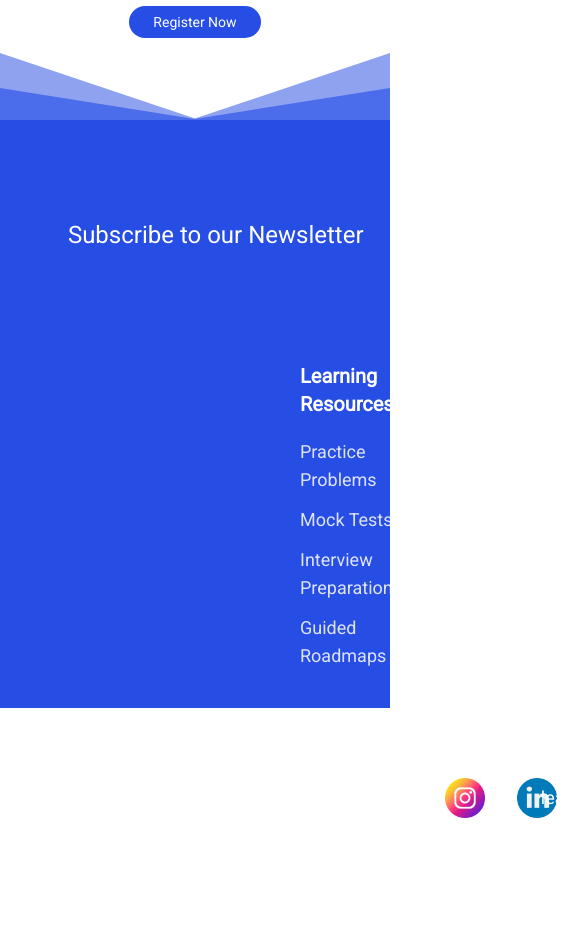
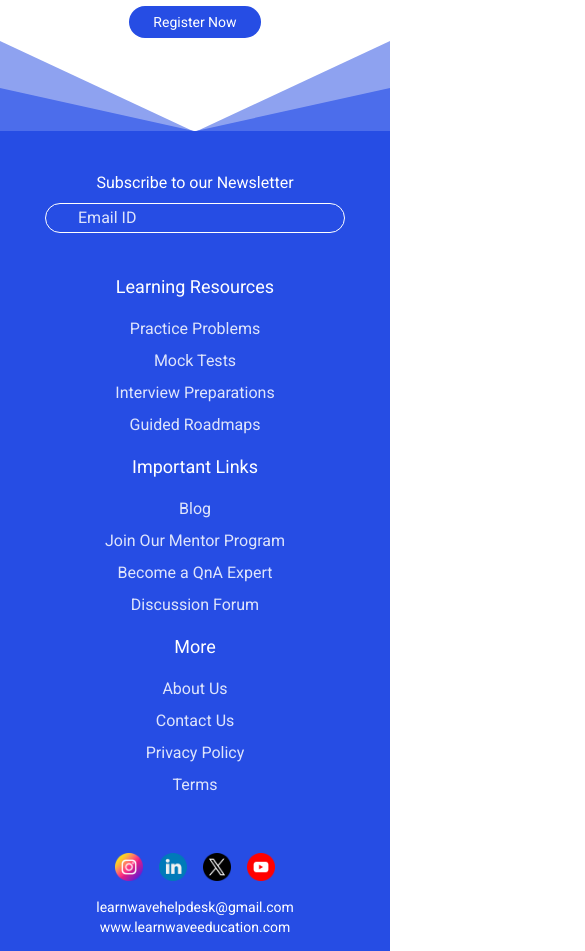
Before and after one commit to aayushi-2003/LearnWave, a React (Create React App) app: page / in a window 390 px wide. Shown: the part 1960-2911 px from the top of the page, 585 px wide, since content can reach past the window. Before the commit the page ends 2778 px from the top, so only its background shows below. Built offline with nearby package versions, Linux system fonts and the light colour scheme.

Commit message:
footer responsive

```diff
--- a/src/Footer.js
+++ b/src/Footer.js
@@ -4,53 +4,53 @@ import twitter from './assets/twitter.png'
 import linkedin from './assets/linkedin.png'
 const Footer = () => {
   return (
-    <div className="relative">
-        <div className="bg-[#4C6DEB] h-[620px] w-full z-[-10] clip-footer-one">
+    <div className="relative ">
+        <div className="bg-[#4C6DEB] h-[863px] md:h-[482px] lg:h-[620px] w-full z-[-10] clip-footer-one">
         </div>
-        <div className="bg-[#4C6DEB] h-[620px]  w-full z-[-10] absolute bottom-0 clip-footer-two"></div>
-        <div className="bg-[#8EA2F0] h-[655px]  w-full z-[-20] absolute bottom-0 clip-footer-three"></div>
-        <div className="bg-[#8EA2F0] h-[655px]  w-full z-[-20] absolute bottom-0 clip-footer-four"></div>
-        <div className="bg-secondary-blue h-[588px]  w-full z-[20] absolute bottom-0 ">
-            <div className="w-full py-[80px] px-[300px] lex items-center justify-center flex-col space-y-16">
-                <div className="flex items-center justify-center space-x-10">
-                    <h3 className="text-2xl text-white text-nowrap">Subscribe to our Newsletter</h3>
-                    <div className="h-[70px] w-[600px] border-2 border-white rounded-full px-10 py-2 flex items-center">
-                        <span className="text-white text-opacity-85 text-lg">Email ID</span>
+        <div className="bg-[#4C6DEB] h-[863px] md:h-[482px] lg:h-[620px]  w-full z-[-10] absolute bottom-0 clip-footer-two"></div>
+        <div className="bg-[#8EA2F0] h-[910px] md:h-[510px] lg:h-[655px]  w-full z-[-20] absolute bottom-0 clip-footer-three"></div>
+        <div className="bg-[#8EA2F0] h-[910px] md:h-[510px] lg:h-[655px]  w-full z-[-20] absolute bottom-0 clip-footer-four"></div>
+        <div className="bg-secondary-blue h-[820px] md:h-[460px] lg:h-[588px]  w-full z-[20] absolute bottom-0 ">
+            <div className="w-full py-[40px] md:py-[60px] lg:py-[80px] px-[50px] md:px-[100px] lg:px-[180px] xl:px-[300px] lex items-center justify-center flex-col space-y-10 lg:space-y-16">
+                <div className="flex items-center justify-center flex-col md:flex-row space-y-2 md:space-y-0 space-x-0 md:space-x-6 lg:space-x-10">
+                    <h3 className="text-base lg:text-xl xl:text-2xl text-white text-nowrap">Subscribe to our Newsletter</h3>
+                    <div className="h-[30px] md:h-[35px] lg:h-[50px] xl:h-[70px] w-[300px] md:w-[600px] border-[1px] md:border-2 border-white rounded-full px-8 xl:px-10 py-2 flex items-center">
+                        <span className="text-white text-opacity-85 text-base lg:text-lg">Email ID</span>
                     </div>
                 </div>
-                    <div className="flex items-center justify-between">
-                        <ul className="text-white space-y-3">
-                            <li className="text-xl pb-2 font-semibold">Learning Resources</li>
-                            <li className="text-white text-opacity-85 text-lg">Practice Problems</li>
-                            <li className="text-white text-opacity-85 text-lg">Mock Tests</li>
-                            <li className="text-white text-opacity-85 text-lg">Interview Preparations</li>
-                            <li className="text-white text-opacity-85 text-lg">Guided Roadmaps</li>
+                    <div className="flex items-center justify-center md:justify-between md:flex-row flex-col space-y-4 md:space-y-0 ">
+                        <ul className="text-white space-y-2 md:space-y-3 text-center">
+                            <li className="text-lg lg:text-xl pb-2 lg:font-semibold">Learning Resources</li>
+                            <li className="text-white text-opacity-85 text-base lg:text-lg">Practice Problems</li>
+                            <li className="text-white text-opacity-85 text-base lg:text-lg">Mock Tests</li>
+                            <li className="text-white text-opacity-85 text-base lg:text-lg">Interview Preparations</li>
+                            <li className="text-white text-opacity-85 text-base lg:text-lg">Guided Roadmaps</li>
                         </ul>
-                        <ul className="text-white space-y-3">
-                            <li className="text-xl pb-2 font-semibold">Important Links</li>
-                            <li className="text-white text-opacity-85 text-lg">Blog</li>
-                            <li className="text-white text-opacity-85 text-lg">Join Our Mentor Program</li>
-                            <li className="text-white text-opacity-85 text-lg">Become a QnA Expert</li>
-                            <li className="text-white text-opacity-85 text-lg">Discussion Forum</li>
+                        <ul className="text-white space-y-2 md:space-y-3 text-center">
+                            <li className="text-lg lg:text-xl pb-2 lg:font-semibold">Important Links</li>
+                            <li className="text-white text-opacity-85 text-base lg:text-lg">Blog</li>
+                            <li className="text-white text-opacity-85 text-base lg:text-lg">Join Our Mentor Program</li>
+                            <li className="text-white text-opacity-85 text-base lg:text-lg">Become a QnA Expert</li>
+                            <li className="text-white text-opacity-85 text-base lg:text-lg">Discussion Forum</li>
                         </ul>
-                        <ul className="text-white space-y-3">
-                            <li className="text-xl pb-2 font-semibold">More</li>
-                            <li className="text-white text-opacity-85 text-lg">About Us</li>
-                            <li className="text-white text-opacity-85 text-lg">Contact Us</li>
-                            <li className="text-white text-opacity-85 text-lg">Privacy Policy</li>
-                            <li className="text-white text-opacity-85 text-lg">Terms</li>
+                        <ul className="text-white space-y-2 md:space-y-3 text-center">
+                            <li className="text-lg lg:text-xl pb-2 lg:font-semibold">More</li>
+                            <li className="text-white text-opacity-85 text-base lg:text-lg">About Us</li>
+                            <li className="text-white text-opacity-85 text-base lg:text-lg">Contact Us</li>
+                            <li className="text-white text-opacity-85 text-base lg:text-lg">Privacy Policy</li>
+                            <li className="text-white text-opacity-85 text-base lg:text-lg">Terms</li>
                         </ul>
                     </div>
             </div>
-                    <div className="flex justify-between items-center px-[200px]">
-                        <a href="#" className="text-white text-lg">www.learnwaveeducation.com</a>
-                        <div className="socialmedia_links flex space-x-8">
-                            <img src={instagram} alt="" className='h-10 w-10 cursor-pointer'/>
-                            <img src={linkedin} alt="" className='h-10 w-10 cursor-pointer'/>
-                            <img src={twitter} alt="" className='h-10 w-10 cursor-pointer'/>
-                            <img src={youtube} alt="" className='h-10 w-10 cursor-pointer'/>
+                    <div className="flex md:flex-row flex-col justify-between items-center px-[70px] lg:px-[120px] xl:px-[200px] md:space-y-0 space-y-4">
+                        <a href="#" className="text-white text-sm lg:text-base xl:text-lg order-1 md:order-none">www.learnwaveeducation.com</a>
+                        <div className="socialmedia_links flex space-x-4 lg:space-x-6 xl:space-x-8 ">
+                            <img src={instagram} alt="" className='h-7 lg:h-10  cursor-pointer'/>
+                            <img src={linkedin} alt="" className='h-7 lg:h-10  cursor-pointer'/>
+                            <img src={twitter} alt="" className='h-7 lg:h-10  cursor-pointer'/>
+                            <img src={youtube} alt="" className='h-7 lg:h-10  cursor-pointer'/>
                         </div>
-                        <a href="#" className="text-white text-lg">learnwavehelpdesk@gmail.com</a>
+                        <a href="#" className="text-white text-sm lg:text-base xl:text-lg">learnwavehelpdesk@gmail.com</a>
                     </div>
         </div>
     </div>
```
